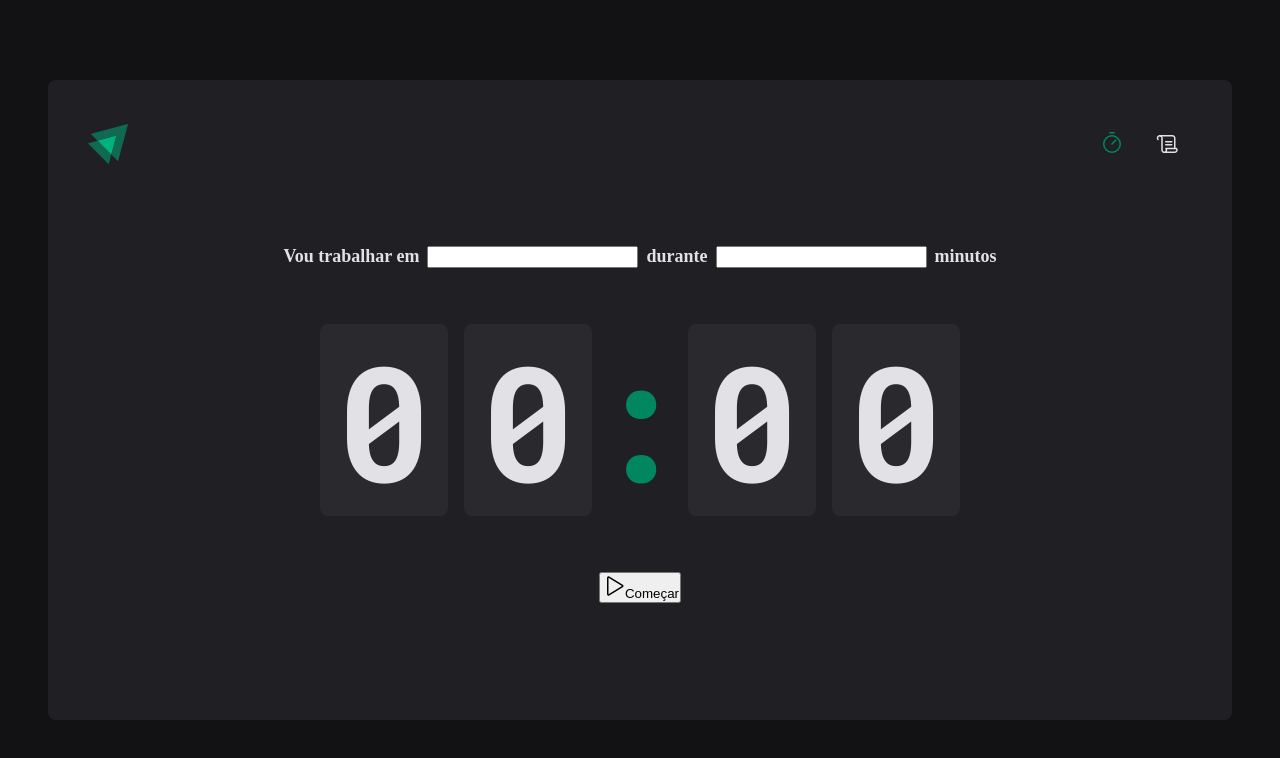
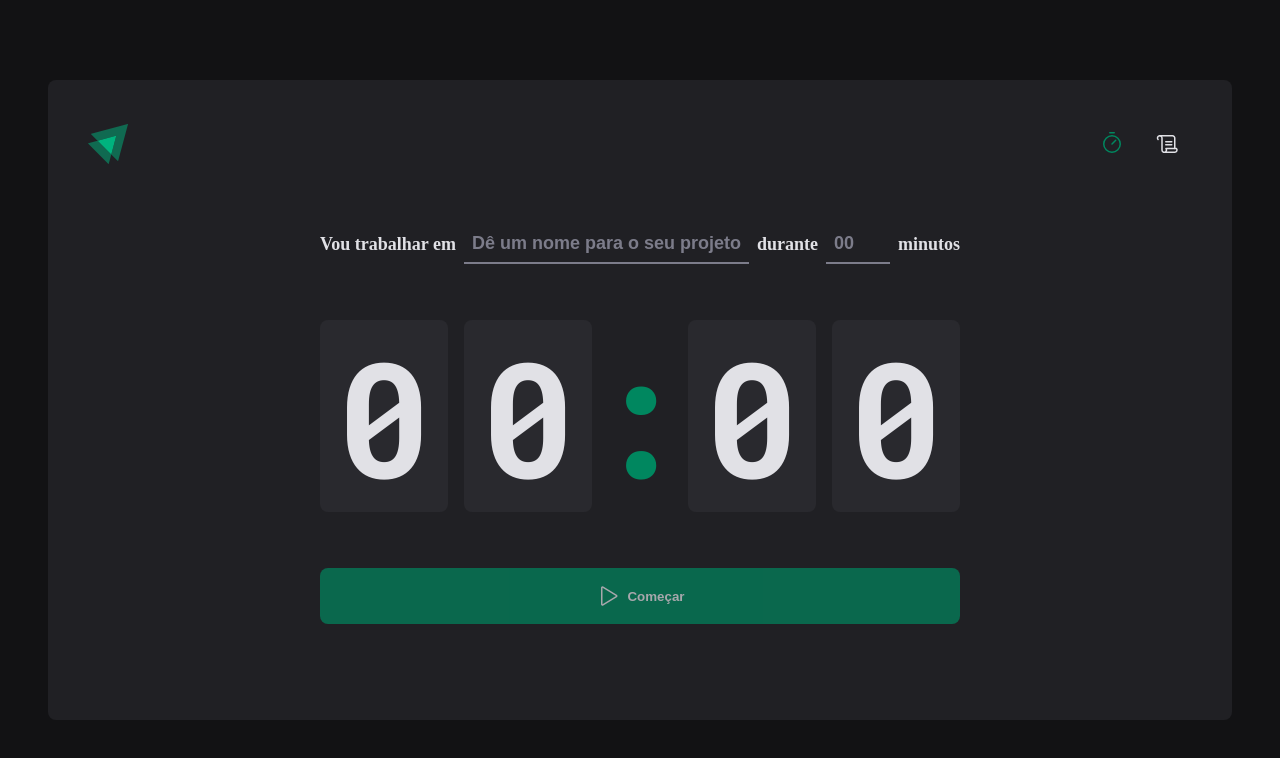
Before and after one commit to alecastrovisk/ignite-timer, a React (Vite) app: page / in a window 1280 px wide. Shown: the top 758 px of the page. Built offline with nearby package versions, Linux system fonts and the light colour scheme.

Commit message:
feat: Finishing home page

```diff
--- a/src/pages/Home/index.tsx
+++ b/src/pages/Home/index.tsx
@@ -3,7 +3,10 @@
   CountdownContainer,
   FormContainer,
   HomeContainer,
+  MinutesAmountInput,
   Separator,
+  StartCountdownButton,
+  TaskInput,
 } from './styles'
 
 export function Home() {
@@ -12,10 +15,25 @@
       <form>
         <FormContainer>
           <label htmlFor="task">Vou trabalhar em</label>
-          <input id="task" />
+          <TaskInput
+            id="task"
+            list="task-suggestions"
+            placeholder="Dê um nome para o seu projeto"
+          />
+
+          <datalist id="task-suggestions">
+            <option value="Projeto 1" />
+          </datalist>
 
           <label htmlFor="">durante</label>
-          <input type="number" id="minutesAmount" />
+          <MinutesAmountInput
+            type="number"
+            id="minutesAmount"
+            placeholder="00"
+            step={5}
+            min={5}
+            max={60}
+          />
 
           <span>minutos</span>
         </FormContainer>
@@ -28,10 +46,10 @@
           <span>0</span>
         </CountdownContainer>
 
-        <button type="submit">
+        <StartCountdownButton type="submit" disabled>
           <Play size={24} />
           Começar
-        </button>
+        </StartCountdownButton>
       </form>
     </HomeContainer>
   )
--- a/src/pages/Home/styles.ts
+++ b/src/pages/Home/styles.ts
@@ -30,6 +30,41 @@
   flex-wrap: wrap;
 `
 
+const BaseInput = styled.input`
+  background: transparent;
+  height: 2.5rem;
+
+  border: 0;
+  border-bottom: 2px solid ${(props) => props.theme['gray-500']};
+
+  font-weight: bold;
+  font-size: 1.125rem;
+
+  padding: 0 0.5rem;
+
+  color: ${(props) => props.theme['gray-100']};
+
+  &::placeholder {
+    color: ${(props) => props.theme['gray-500']};
+  }
+
+  &:focus {
+    box-shadow: none;
+    border-color: ${(props) => props.theme['green-500']};
+  }
+`
+export const TaskInput = styled(BaseInput)`
+  flex: 1;
+
+  &::-webkit-calendar-picker-indicator {
+    display: none !important;
+  }
+`
+
+export const MinutesAmountInput = styled(BaseInput)`
+  width: 4rem;
+`
+
 export const CountdownContainer = styled.div`
   font-family: 'Roboto Mono', monospace;
   font-size: 10rem;
@@ -56,3 +91,30 @@
   display: flex;
   justify-content: center;
 `
+
+export const StartCountdownButton = styled.button`
+  width: 100%;
+  border: 0;
+  padding: 1rem;
+  border-radius: 8px;
+
+  display: flex;
+  align-items: center;
+  justify-content: center;
+
+  gap: 0.5rem;
+  font-weight: bold;
+
+  cursor: pointer;
+
+  background: ${(props) => props.theme['green-500']};
+  color: ${(props) => props.theme['gray-100']};
+
+  &:disabled {
+    opacity: 0.7;
+    cursor: not-allowed;
+  }
+  &:not(:disabled):hover {
+    background: ${(props) => props.theme['green-700']};
+  }
+`
```
